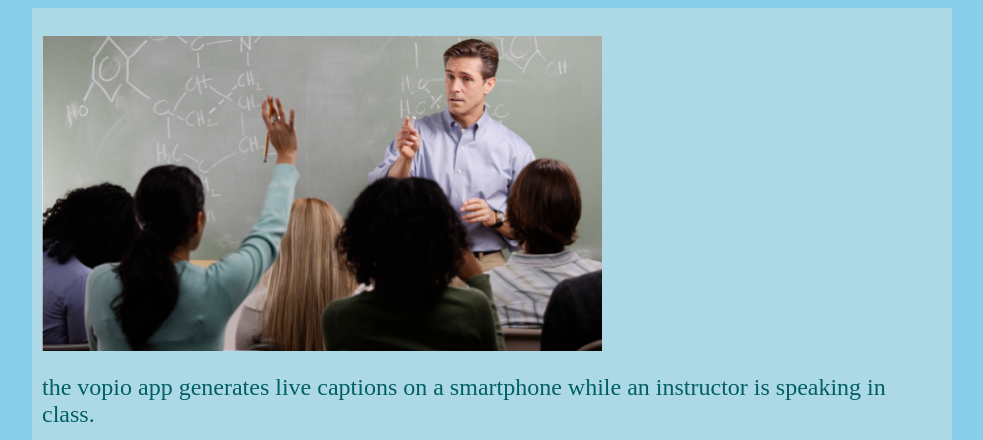
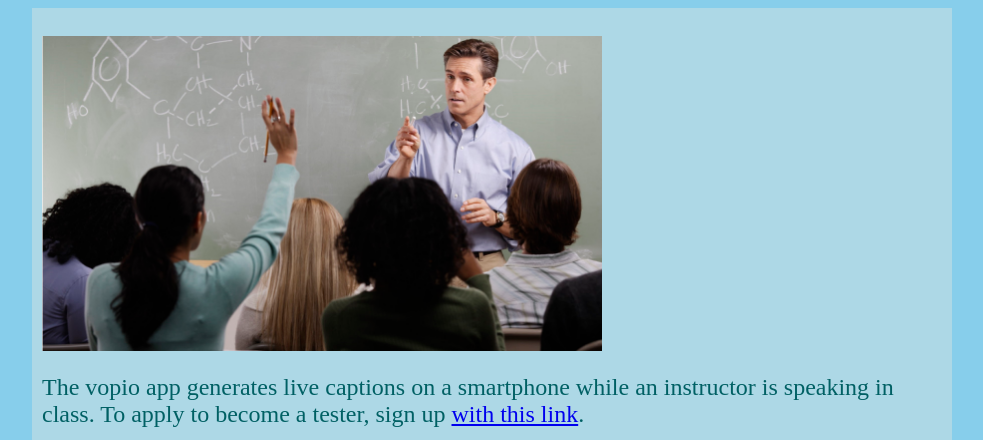
Before and after one commit to vopio-technologies/marketing, a plain HTML site: page index.html in a window 1280 px wide. Shown: the top 440 px of the page, without its empty margins (148-1131 px from the left). Drawn offline with Linux system fonts and the light colour scheme; grey boxes are pictures that could not be loaded.

Commit message:
Update index.html

```diff
--- a/index.html
+++ b/index.html
@@ -83,7 +83,8 @@
 
 	<p><image src="banner.jpg" style="width:560px;height:315px;" alt="Students and instructor in class"></p>
 
-	<t1>the vopio app generates live captions on a smartphone while an instructor is speaking in class.</t1>
+	<t1>The vopio app generates live captions on a smartphone while an instructor is speaking in class.
+		To apply to become a tester, sign up <a href="https://forms.gle/79DTTiXzcZ2mfBzA7" target="_blank">with this link</a>.</t1>
 		<p>
 			<!-- <a href="https://play.google.com/store/apps/dev?id=" target="_blank"> -->
 			<img alt="Get it on Google Play"
```
